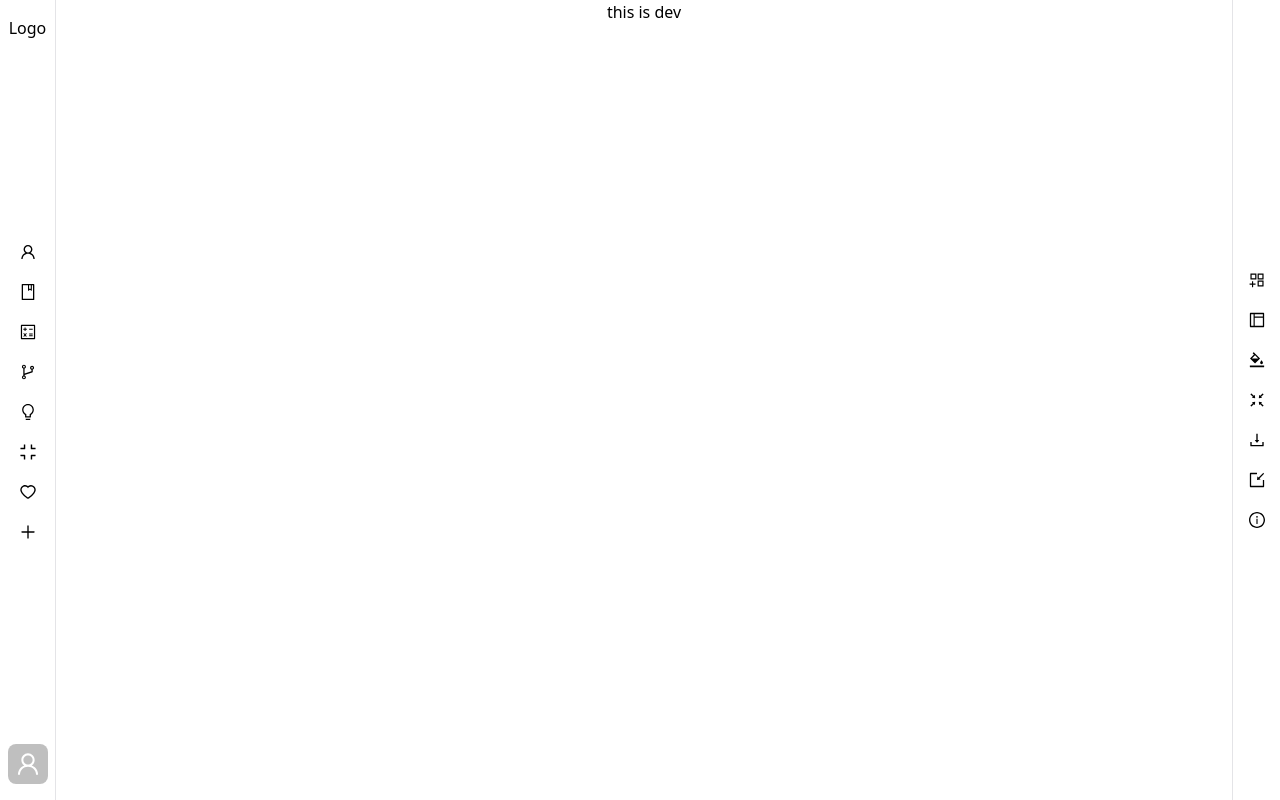
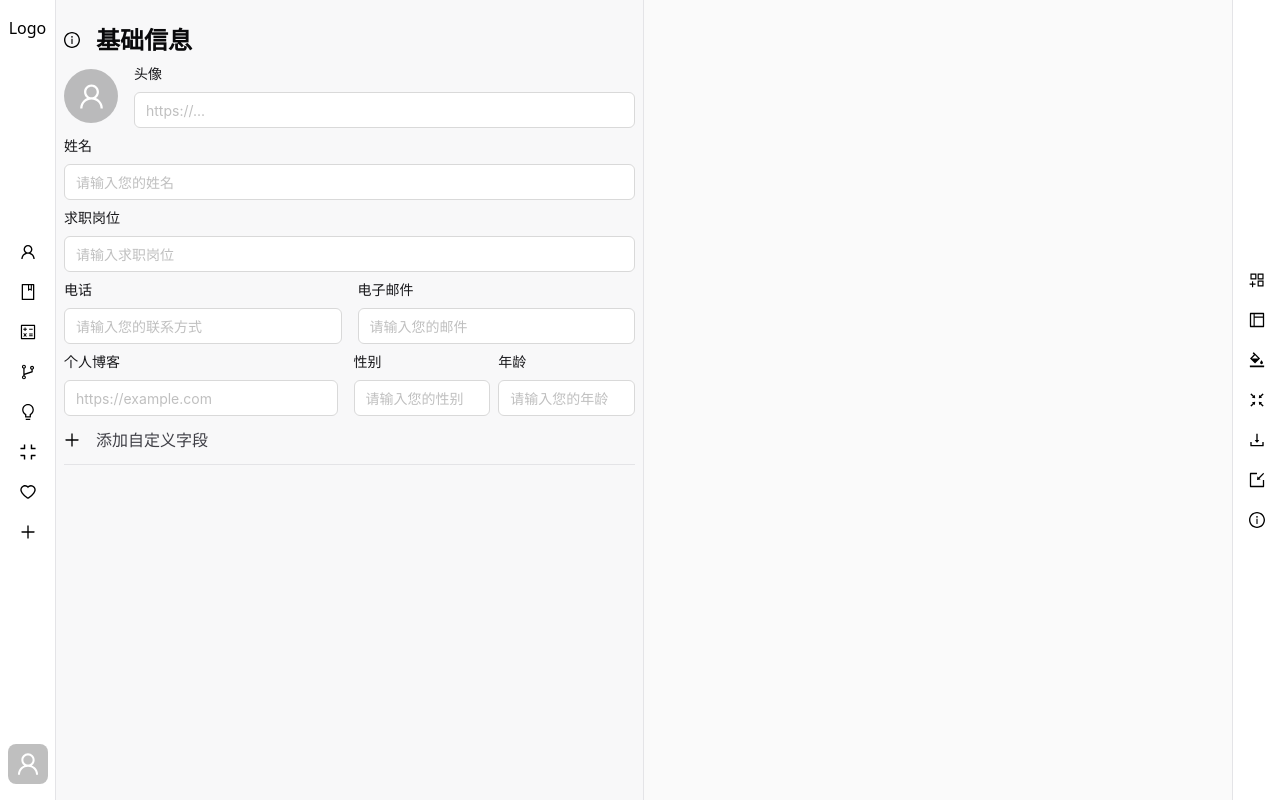
Before and after one commit to w-yr26/dev-resume, a React (Vite) app: page /dev/1 in a window 1280 px wide. Built offline with nearby package versions, Linux system fonts and the light colour scheme.

Commit message:
feat: BaseInfo基本信息

```diff
--- /dev/null
+++ b/src/pages/Dev/components/Materials/components/BaseInfo.tsx
@@ -0,0 +1,125 @@
+import { Avatar, Input } from 'antd'
+import Header from './Header'
+import {
+  CheckSquareOutlined,
+  CloseOutlined,
+  HolderOutlined,
+  InfoCircleOutlined,
+  PlusOutlined,
+  UserOutlined,
+} from '@ant-design/icons'
+import CustomInput from './CustomInput'
+import { useState } from 'react'
+import { AddItemType } from '@/types/dev'
+
+const BaseInfo = () => {
+  const [itemList, setItemList] = useState<AddItemType[]>([])
+
+  const handleAddItem = () => {
+    setItemList([
+      ...itemList,
+      {
+        label: 'undefined',
+        value: 'undefined',
+        id: new Date().getTime(),
+      },
+    ])
+  }
+
+  const handleDelItem = (id: number) => {
+    setItemList(itemList.filter((item) => item.id !== id))
+  }
+
+  return (
+    <div className="base-info-container border-b-1 border-[#e4e4e7]">
+      <Header icon={InfoCircleOutlined} label="基础信息"></Header>
+      <div className="flex items-center h-[64px]">
+        <div className="avatar-img">
+          <Avatar shape="circle" size={54} icon={<UserOutlined />} />
+        </div>
+        <div className="ml-4 flex-1">
+          <p className="text-sm text-[#18181b] mb-2">头像</p>
+          <Input
+            placeholder="https://..."
+            style={{
+              height: '36px',
+            }}
+          />
+        </div>
+      </div>
+      <CustomInput label="姓名" placeholder="请输入您的姓名"></CustomInput>
+      <CustomInput label="求职岗位" placeholder="请输入求职岗位"></CustomInput>
+      <div className="flex flex-wrap items-center justify-between">
+        <div className="flex-1 mr-4">
+          <CustomInput
+            label="电话"
+            placeholder="请输入您的联系方式"
+          ></CustomInput>
+        </div>
+        <div className="flex-1">
+          <CustomInput
+            label="电子邮件"
+            placeholder="请输入您的邮件"
+          ></CustomInput>
+          {/* <CustomInput
+            label="个人博客"
+            placeholder="https://example.com"
+          ></CustomInput> */}
+        </div>
+      </div>
+      <div className="flex flex-wrap items-center justify-between">
+        <div className="flex-2 mr-4">
+          <CustomInput
+            label="个人博客"
+            placeholder="https://example.com"
+          ></CustomInput>
+        </div>
+        <div className="flex-1 mr-2">
+          <CustomInput label="性别" placeholder="请输入您的性别"></CustomInput>
+        </div>
+        <div className="flex-1">
+          <CustomInput label="年龄" placeholder="请输入您的年龄"></CustomInput>
+        </div>
+      </div>
+      {itemList.map((item) => {
+        return (
+          <div className="flex items-center justify-around mt-4" key={item.id}>
+            <HolderOutlined className="hover:cursor-help" />
+            <CheckSquareOutlined />
+            <Input
+              style={{
+                height: '36px',
+                width: '40%',
+              }}
+              defaultValue={item.label}
+            ></Input>
+            <Input
+              style={{
+                height: '36px',
+                width: '40%',
+              }}
+              defaultValue={item.value}
+            ></Input>
+            <CloseOutlined
+              className="hover:cursor-help"
+              onClick={() => {
+                handleDelItem(item.id)
+              }}
+            />
+          </div>
+        )
+      })}
+      <div className="flex items-center h-[48px]">
+        <PlusOutlined color="#3f3f46" />
+        <span
+          className="ml-4 text-[#3f3f46] hover:underline hover:cursor-help"
+          onClick={handleAddItem}
+        >
+          添加自定义字段
+        </span>
+      </div>
+    </div>
+  )
+}
+
+export default BaseInfo
--- /dev/null
+++ b/src/pages/Dev/components/Materials/components/CustomInput.tsx
@@ -0,0 +1,19 @@
+import { CustomIptType } from '@/types/dev'
+import { Input } from 'antd'
+
+const CustomInput: React.FC<CustomIptType> = (props) => {
+  const { label, placeholder } = props
+  return (
+    <div className="mt-2">
+      <p className="text-sm text-[#18181b] mb-2">{label}</p>
+      <Input
+        placeholder={placeholder}
+        style={{
+          height: '36px',
+        }}
+      />
+    </div>
+  )
+}
+
+export default CustomInput
--- /dev/null
+++ b/src/pages/Dev/components/Materials/components/Header.tsx
@@ -0,0 +1,15 @@
+import type { HeaderType } from '@/types/dev'
+
+const Header: React.FC<HeaderType> = (props) => {
+  const { label, icon: Icon } = props
+  return (
+    <div className="flex items-center h-12">
+      <div>
+        <Icon />
+      </div>
+      <span className="text-[#09090b] text-2xl font-black ml-4">{label}</span>
+    </div>
+  )
+}
+
+export default Header
--- /dev/null
+++ b/src/pages/Dev/components/Materials/index.tsx
@@ -0,0 +1,11 @@
+import BaseInfo from './components/BaseInfo'
+
+const Materials = () => {
+  return (
+    <div className="min-w-1/4 w-1/2 h-full px-2 py-4 bg-[#f8f8f9] border-r-1 border-r-[#e4e4e7]">
+      <BaseInfo></BaseInfo>
+    </div>
+  )
+}
+
+export default Materials
--- a/src/pages/Dev/index.tsx
+++ b/src/pages/Dev/index.tsx
@@ -1,10 +1,13 @@
 import LeftMenu from './components/LeftMenu'
 import RightMenu from './components/RightMenu'
+import Materials from './components/Materials'
 const Dev = () => {
   return (
     <div className="h-screen flex justify-between">
       <LeftMenu />
-      <p>this is dev</p>
+      <main className="main-container flex-1 bg-[#fafafa]">
+        <Materials></Materials>
+      </main>
       <RightMenu></RightMenu>
     </div>
   )
--- /dev/null
+++ b/src/types/dev.d.ts
@@ -0,0 +1,18 @@
+// 物料区头部
+export type HeaderType = {
+  label: string
+  icon: React.ForwardRefExoticComponent<
+    Omit<AntdIconProps, 'ref'> & React.RefAttributes<HTMLSpanElement>
+  >
+}
+
+export type CustomIptType = {
+  placeholder: string
+  label: string
+}
+
+export type AddItemType = {
+  value: string
+  label: string
+  id: number
+}
```
